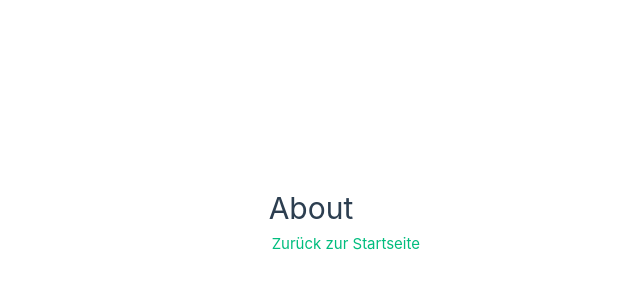
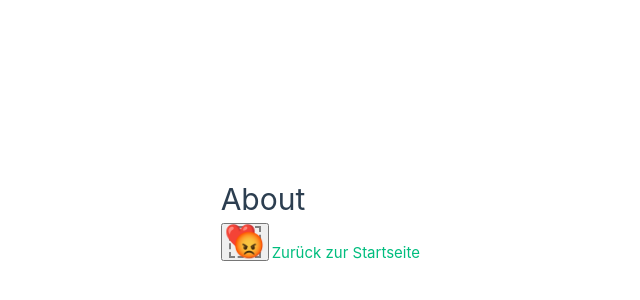
Before and after one commit to NMFrue/Public-Voting-Buttons, a Vue app: page /buttons1 in a window 1280 px wide. Shown: the part 180-480 px from the top of the page, without its empty margins (217-857 px from the left). Built offline with nearby package versions, Linux system fonts and the light colour scheme.

Commit message:
Overlapping Emojis integrated

```diff
--- /dev/null
+++ b/src/components/icons/OverlappingEmojis.vue
@@ -0,0 +1,72 @@
+<template>
+  <div
+    class="emoji-container"
+    :style="{
+      width: size,
+      height: size,
+      border: border ? '2px dashed gray' : 'none'
+    }"
+    role="img"
+    :aria-label="ariaLabel"
+  >
+    <!-- Herz-Emoji -->
+    <span class="emoji heart" aria-hidden="true">{{ heart }}</span>
+    <!-- Wütendes Gesicht-Emoji -->
+    <span class="emoji angry" aria-hidden="true">{{ angry }}</span>
+  </div>
+</template>
+
+<script setup>
+import { computed } from 'vue'
+
+const props = defineProps({
+  size: { type: String, default: '2rem' },
+  border: { type: Boolean, default: true },
+  heart: { type: String, default: '❤️' },
+  angry: { type: String, default: '😡' },
+  ariaLabel: { type: String, default: 'Überlappende Emojis' }
+})
+
+// expose for template
+const { size, border, heart, angry, ariaLabel } = props
+</script>
+
+<style scoped>
+/* Container für die Emojis */
+.emoji-container {
+  position: relative;
+  display: flex;
+  justify-content: center;
+  align-items: center;
+  overflow: visible;
+}
+
+/* Stil für jedes Emoji */
+.emoji {
+  position: absolute;
+  color: black; /* Farbe der Emojis */
+  line-height: 1; /* verhindert vertikale Verschiebung */
+  font-size: calc(var(--emoji-size, 1) * 1em);
+}
+
+/* Herz-Emoji */
+.heart {
+  top: 35%;
+  left: 35%;
+  transform: translate(-50%, -50%) scale(1);
+}
+
+/* Wütendes Gesicht-Emoji */
+.angry {
+  top: 65%;
+  left: 65%;
+  transform: translate(-50%, -50%) scale(1);
+  z-index: 1; /* Bringt das wütende Gesicht nach vorne */
+}
+
+/* Responsive: wenn Container größer ist, skaliere Emojis automatisch */
+.emoji-container[style*="width:"] .emoji {
+  /* Die Emojis werden etwa 80% der Containergröße groß */
+  font-size: calc(0.8 * (var(--container-size, 2rem)));
+}
+</style>
--- a/src/main.js
+++ b/src/main.js
@@ -1,8 +1,11 @@
 import './assets/main.css'
-import { createApp } from 'vue'
+import { createApp, defineAsyncComponent } from 'vue';
 import App from './App.vue'
 import router from './router'
 
 const app = createApp(App)
 app.use(router)
+
+app.component('overlapping-emojis', defineAsyncComponent(() => import('./components/icons/OverlappingEmojis.vue')));
+
 app.mount('#app')
--- a/src/pages/buttons1.vue
+++ b/src/pages/buttons1.vue
@@ -1,6 +1,13 @@
 <template>
   <div>
     <h1>About</h1>
+
+    <button>
+        <overlapping-emojis></overlapping-emojis>
+    </button>
+
+
     <router-link to="/">Zurück zur Startseite</router-link>
+
   </div>
 </template>
```
